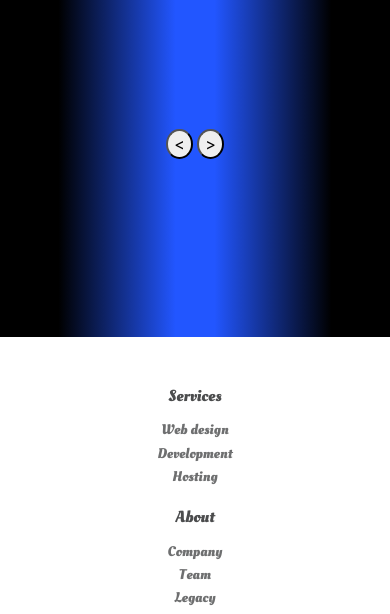
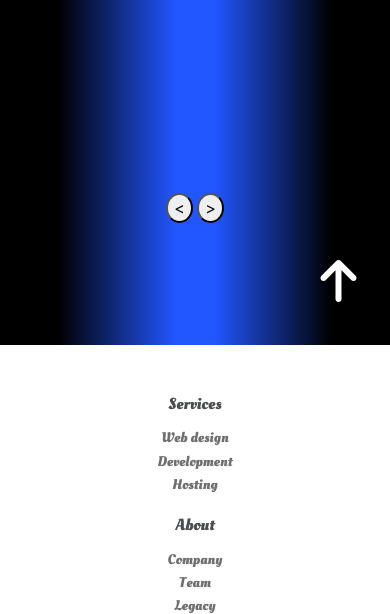
Before and after one commit to Eddy-Delmee/CineWEB, a Symfony app: template templates/main/index.html.twig in a window 390 px wide. Shown: the part 337-951 px from the top of the page. Run offline with Twig, Linux system fonts and the light colour scheme; the template is opened without the code that fills it, so the values that code supplies are empty; some libraries are stand-ins or nearby versions.

Commit message:
CineWEB 17:02 le 31/01/2023

```diff
--- a/public/css/main/_mainIndex.scss
+++ b/public/css/main/_mainIndex.scss
@@ -1,26 +1,4 @@
-// <main>
-
-.mainIndexBackground {
-  display: flex;
-  flex-direction: column;
-  align-items: center;
-    margin: 0;
-    background: rgb(0, 0, 0);
-    background: linear-gradient(90deg, rgba(0, 0, 0, 1) 0%, rgba(0, 0, 0, 1) 15%, rgb(34, 86, 255) 45%, rgb(34, 86, 255) 55%, rgba(0, 0, 0, 1) 85%, rgba(0, 0, 0, 1) 100%);
-}
-
-// @media (max-width:767px) {
-//     .cardResponsive {
-//       text-align: center;
-//       padding-bottom: 20px;
-//     }
-//   }
-
-// </main>
-
-
 // <carousel>
-
 #carousel {
     position: relative;
     height: 25em;
@@ -122,6 +100,12 @@
 
 
 // <card>
+.mainIndexBackground {
+  display: flex;
+  flex-direction: column;
+  align-items: center;
+}
+
 .mainIndexCenterCard {
     min-height: 1em;
     max-width: 50em;
@@ -136,4 +120,27 @@ table {
 td, th {
     text-align: center;
 }
+
+@media (max-width:767px) {
+  .mainIndexCenterCard {
+    min-height: 1em;
+    max-width: 30em;
+    padding-top: 2em;
+    padding-bottom: 2em;
+}
+  }
 // </card>
+
+// <reset>
+.resetWhiteRight {
+  display: flex;
+  justify-content: end;
+}
+
+.resetWhite {
+  color: rgb(255, 255, 255);
+  // position: fixed;
+  font-size: 3em;
+  padding: 0.7em;
+}
+// </reset>
--- a/public/css/style.css
+++ b/public/css/style.css
@@ -123,15 +123,6 @@ h1, h2, h3, h4, h5, a {
   opacity: 0.6;
 }
 
-.mainIndexBackground {
-  display: flex;
-  flex-direction: column;
-  align-items: center;
-  margin: 0;
-  background: rgb(0, 0, 0);
-  background: linear-gradient(90deg, rgb(0, 0, 0) 0%, rgb(0, 0, 0) 15%, rgb(34, 86, 255) 45%, rgb(34, 86, 255) 55%, rgb(0, 0, 0) 85%, rgb(0, 0, 0) 100%);
-}
-
 #carousel {
   position: relative;
   height: 25em;
@@ -230,6 +221,12 @@ h1, h2, h3, h4, h5, a {
   border-radius: 50%;
 }
 
+.mainIndexBackground {
+  display: flex;
+  flex-direction: column;
+  align-items: center;
+}
+
 .mainIndexCenterCard {
   min-height: 1em;
   max-width: 50em;
@@ -243,6 +240,25 @@ table {
 
 td, th {
   text-align: center;
+}
+
+@media (max-width: 767px) {
+  .mainIndexCenterCard {
+    min-height: 1em;
+    max-width: 30em;
+    padding-top: 2em;
+    padding-bottom: 2em;
+  }
+}
+.resetWhiteRight {
+  display: flex;
+  justify-content: end;
+}
+
+.resetWhite {
+  color: rgb(255, 255, 255);
+  font-size: 3em;
+  padding: 0.7em;
 }
 
 .newIndexBlockTopBot {
--- a/templates/base.html.twig
+++ b/templates/base.html.twig
@@ -27,6 +27,9 @@
 
 		{# CSS #}
 		<link rel="stylesheet" href="{{asset("css/style.css")}}">
+
+		{# Icon #}
+		<script src="https://kit.fontawesome.com/564a2c56dc.js" crossorigin="anonymous"></script>
 
 		{# FontFamilly #}
 
--- a/templates/main/index.html.twig
+++ b/templates/main/index.html.twig
@@ -5,6 +5,10 @@
 
 {% block body %}
 
+<main>
+<h1 class="text-center mt-2">
+	Films du moment
+</h1>
 	{# <carousel> #}
 	<div id="carousel">
 
@@ -42,7 +46,8 @@
 
 	<div class="text-center mt-2">
 		<button class="button5" id="prev">
-			<</button>
+			<
+		</button>
 		<button class="button5" id="next">
 			>
 		</button>
@@ -50,7 +55,8 @@
 	{# </carousel> #}
 
 
-			<main class="mainIndexBackground">
+	<section class="mainIndexBackground">
+
 		{% for movie in movies %}
 			{# <card> #}
 			<div class="mainIndexCenterCard">
@@ -88,7 +94,6 @@
 										</tr>
 									{% endfor %}
 
-
 								</table>
 
 							</div>
@@ -99,6 +104,10 @@
 			</div>
 			{# </card> #}
 		{% endfor %}
+
+	</section>
+<div class="resetWhiteRight">
+<a href="#"><i class="fa-solid fa-arrow-up resetWhite"></i></a>
+</div>
 </main>
-
 {% endblock %}
```
Also changed, not shown: 1 other file. Lines whose indentation alone changed are shown as unchanged.
